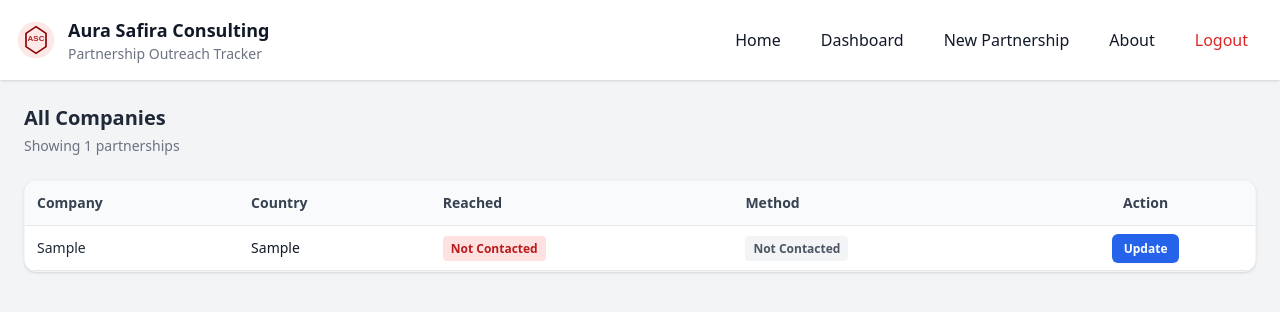
After one commit to siggy4/AI-AGENT, a Django app: page /list/ in a window 1280 px wide. The commit adds this page. Shown: the top 312 px of the page. Run offline with Django 5.2, Linux system fonts and the light colour scheme; a user stored in the database is signed in; tables that the repository leaves empty hold one stand-in row (values such as "Sample post"); some libraries are stand-ins or nearby versions.

Commit message:
partnerships templates to be worked on @Lwaga @ryan

```diff
--- a/requirements.txt
+++ b/requirements.txt
@@ -5,3 +5,4 @@ requests~=2.32.3
 dj-database-url
 psycopg2-binary
 bs4
+pycountry
--- a/scraper/models.py
+++ b/scraper/models.py
@@ -15,5 +15,22 @@ class Opportunity(models.Model):
     scraped_at = models.DateTimeField(auto_now_add=True)
     analyzed = models.BooleanField(default=False)
 
+
+class Partnership(models.Model):
+    country = models.CharField(max_length=100)
+    company = models.CharField(max_length=255)
+    email = models.EmailField()
+    phone = models.CharField(max_length=50)
+    reached = models.CharField(max_length=50)
+    method = models.CharField(max_length=50)
+    notes = models.TextField(blank=True)
+    created_at = models.DateTimeField(auto_now_add=True)
+
+    def __str__(self):
+        return f"{self.company} - {self.country}"
+
+    def __str__(self):
+        return f"{self.company} - {self.country}"
+
     def __str__(self):
         return self.title
--- a/scraper/templates/scraper/new_partnership.html
+++ b/scraper/templates/scraper/new_partnership.html
@@ -1,11 +1,11 @@
-{% extends "base.html" %}
+{% extends "scraper/base.html" %}
 {% block title %}New Partnership{% endblock %}
 {% block content %}
 
 <div class="bg-white p-6 rounded shadow max-w-3xl mx-auto">
     <h2 class="text-xl font-semibold mb-4">New Partnership Entry</h2>
 
-    <form method="POST" action="{% url 'partnership_create' %}" class="grid md:grid-cols-2 gap-4">
+    <form method="POST" action="{% url 'new_partnership' %}" class="grid md:grid-cols-2 gap-4">
         {% csrf_token %}
 
         <div>
--- /dev/null
+++ b/scraper/templates/scraper/partnerships_list.html
@@ -0,0 +1,75 @@
+{% extends "scraper/base.html" %}
+{% block title %}{{ title }}{% endblock %}
+{% block content %}
+
+<!-- Page Header -->
+<div class="mb-6">
+    <h2 class="text-xl font-bold text-gray-800">{{ title }}</h2>
+    <p class="text-gray-500 text-sm mt-1">Showing {{ partnerships|length }} partnerships</p>
+</div>
+
+<!-- Table Wrapper -->
+<div class="overflow-x-auto bg-white rounded-xl shadow border border-gray-100">
+    <table class="w-full text-sm">
+        <thead class="bg-gray-50">
+            <tr class="text-left text-gray-700 border-b">
+                <th class="p-3 font-semibold">Company</th>
+                <th class="p-3 font-semibold">Country</th>
+                <th class="p-3 font-semibold">Reached</th>
+                <th class="p-3 font-semibold">Method</th>
+                <th class="p-3 font-semibold text-center">Action</th>
+            </tr>
+        </thead>
+
+        <tbody>
+            {% for p in partnerships %}
+            <tr class="border-b hover:bg-gray-50 transition">
+                <td class="p-3 font-medium text-gray-800">{{ p.company }}</td>
+                <td class="p-3">{{ p.country }}</td>
+
+                <!-- Reached Badge -->
+                <td class="p-3">
+                    {% if p.reached == "Reached" %}
+                        <span class="px-2 py-1 bg-green-100 text-green-700 rounded text-xs font-semibold">
+                            Reached
+                        </span>
+                    {% else %}
+                        <span class="px-2 py-1 bg-red-100 text-red-700 rounded text-xs font-semibold">
+                            Not Contacted
+                        </span>
+                    {% endif %}
+                </td>
+
+                <!-- Method Badge -->
+                <td class="p-3">
+                    {% if p.method == "Email" %}
+                        <span class="px-2 py-1 bg-blue-100 text-blue-700 rounded text-xs font-semibold">Email</span>
+                    {% elif p.method == "Phone" %}
+                        <span class="px-2 py-1 bg-yellow-100 text-yellow-700 rounded text-xs font-semibold">Phone</span>
+                    {% elif p.method == "Both" %}
+                        <span class="px-2 py-1 bg-purple-100 text-purple-700 rounded text-xs font-semibold">Both</span>
+                    {% else %}
+                        <span class="px-2 py-1 bg-gray-100 text-gray-600 rounded text-xs font-semibold">Not Contacted</span>
+                    {% endif %}
+                </td>
+
+                <!-- Update Button -->
+                <td class="p-3 text-center">
+                    <a href="{% url 'update_partnership' p.id %}"
+                       class="px-3 py-1.5 bg-blue-600 hover:bg-blue-700 text-white rounded-md text-xs font-semibold shadow-sm transition-all">
+                        Update
+                    </a>
+                </td>
+            </tr>
+            {% empty %}
+            <tr>
+                <td colspan="5" class="p-6 text-center text-gray-500">
+                    No records found.
+                </td>
+            </tr>
+            {% endfor %}
+        </tbody>
+    </table>
+</div>
+
+{% endblock %}
--- a/scraper/urls.py
+++ b/scraper/urls.py
@@ -2,7 +2,7 @@
 from django.urls import path, include
 from django.contrib.auth import views as auth_views
 from rest_framework.routers import DefaultRouter
-from .views import run_scraper_api, home, dashboard_page, new_partnership_page, about_page
+from .views import run_scraper_api, home, dashboard_page, new_partnership_page, about_page, partnerships_list
 
 from scraper import views
 from scraper.views import OpportunityViewSet
@@ -11,13 +11,16 @@ router = DefaultRouter()
 router.register(r'opportunities', OpportunityViewSet, basename='opportunity')
 
 urlpatterns = [
-    path('api', include(router.urls)),
+    path('api/', include(router.urls)),
     path('run-scraper/', run_scraper_api, name='run_scraper_api'),
     path('', home, name='home'),
+
     path('dashboard/', dashboard_page, name='dashboard_page'),
     path('new/', new_partnership_page, name='new_partnership'),
+    path('list/', partnerships_list, name='partnerships'),
+    path('update_partnership/<int:pk>/', views.update_partnership, name='update_partnership'),
+
     path('about/', about_page, name='about'),
-
     path('login/', auth_views.LoginView.as_view(template_name='scraper/home.html'), name='login'),
     path('logout/', auth_views.LogoutView.as_view(next_page='home'), name='logout'),
 ]
--- a/scraper/views.py
+++ b/scraper/views.py
@@ -1,16 +1,20 @@
+import django.contrib.gis.geoip2.resources
 from django.contrib.auth.decorators import login_required
 from django.http import JsonResponse
 from django.shortcuts import render, redirect
 from rest_framework import viewsets
 
-from scraper.models import Opportunity
+from scraper.models import Opportunity, Partnership
 from scraper.scraper import run_scraper
 from scraper.serializer import OpportunitySerializer
+import pycountry
+
 
 # API VIEWSET
 class OpportunityViewSet(viewsets.ModelViewSet):
     queryset = Opportunity.objects.all().order_by('-id')
     serializer_class = OpportunitySerializer
+
 
 # DASHBOARD
 @login_required
@@ -18,13 +22,16 @@ def dashboard_page(request):
     total = Opportunity.objects.count()
     analyzed = Opportunity.objects.filter(analyzed=True).count()
     latest = Opportunity.objects.order_by('-scraped_at')[:10]
+    total_partnerships = Partnership.objects.count()
+    total_partnerships_contacted = Partnership.objects.exclude(reached='Not Contacted').count()
 
     return render(request, 'scraper/dashboard.html', {
-        'total': total,
-        'analyzed': analyzed,
-        'latest': latest,
-        'pending': total - analyzed,
+        'total_partnerships': total_partnerships,
+        'total_partnerships_contacted': total_partnerships_contacted,
+        'not_contacted': total_partnerships - total_partnerships_contacted,
+        'partnership_completion_rate': (total_partnerships_contacted / total_partnerships * 100).__round__(0) if total_partnerships_contacted > 0 else 0,
     })
+
 
 # RUN SCRAPER API
 def run_scraper_api(request):
@@ -32,20 +39,76 @@ def run_scraper_api(request):
         return JsonResponse(run_scraper())
     return JsonResponse({'error': 'Only GET allowed'}, status=405)
 
+
 # NEW PARTNERSHIP
 @login_required
 def new_partnership_page(request):
     if request.method == 'POST':
-        # process form
+        # process form and save the data to the database
+        Partnership.objects.create(
+            country=request.POST.get('country'),
+            company=request.POST.get('company'),
+            email=request.POST.get('email'),
+            phone=request.POST.get('phone'),
+            reached=request.POST.get('reached'),
+            method=request.POST.get('method'),
+            notes=request.POST.get('notes', ''),
+        )
+
         return redirect('dashboard_page')
-    return render(request, 'scraper/new_partnership.html')
+    # pass countries from a lib to template for rendering
+    countries = [(country.name) for country in pycountry.countries]
+    return render(request, 'scraper/new_partnership.html', {
+        'countries': countries,
+    })
+
 
 # ABOUT
 def about_page(request):
     return render(request, 'scraper/about.html')
+
 
 # HOME / ROOT
 def home(request):
     if request.user.is_authenticated:
         return redirect('dashboard_page')
     return render(request, 'scraper/home.html')
+
+
+# partnerships list
+@login_required
+def partnerships_list(request):
+    flt = request.GET.get("filter")
+
+    if flt == "contacted":
+        partnerships = Partnership.objects.filter(reached="Reached")
+        title = "Contacted Companies"
+
+    elif flt == "not_contacted":
+        partnerships = Partnership.objects.filter(reached="Not Contacted")
+        title = "Not Contacted Companies"
+
+    else:
+        partnerships = Partnership.objects.all().order_by("-id")
+        title = "All Companies"
+
+    return render(request, "scraper/partnerships_list.html", {
+        "partnerships": partnerships,
+        "title": title,
+    })
+
+
+# update partnerships
+def update_partnership(request, pk):
+    partnership = Partnership.objects.get(id=pk)
+
+    if request.method == "POST":
+        partnership.reached = request.POST.get("reached")
+        partnership.method = request.POST.get("method")
+        partnership.notes = request.POST.get("notes")
+        partnership.save()
+        return redirect("partnerships")
+
+    return render(request, "scraper/update_partnership.html", {
+        "p": partnership
+    })
```
Also changed, not shown: scraper/templates/scraper/dashboard.html (+25 -13 lines), scraper/templates/scraper/update_partnership.html (added, +64 -0 lines), README.md.
